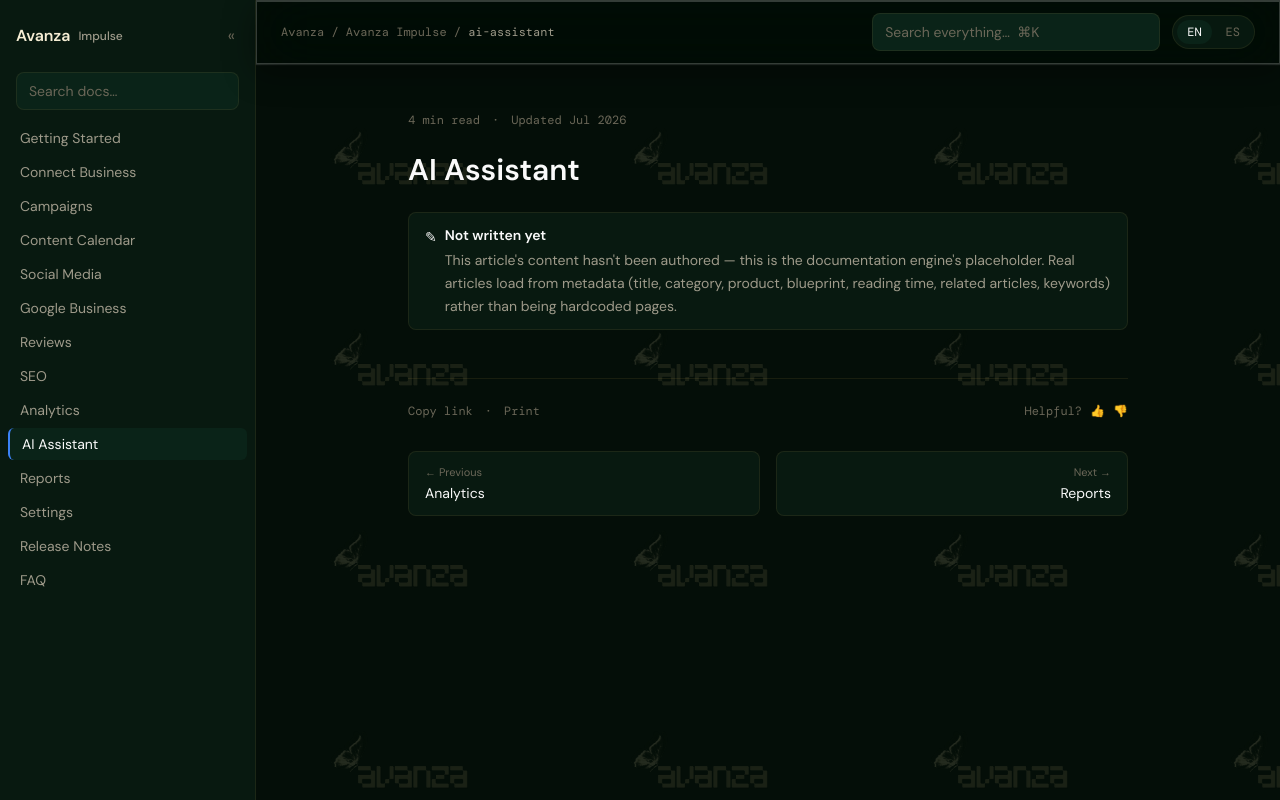
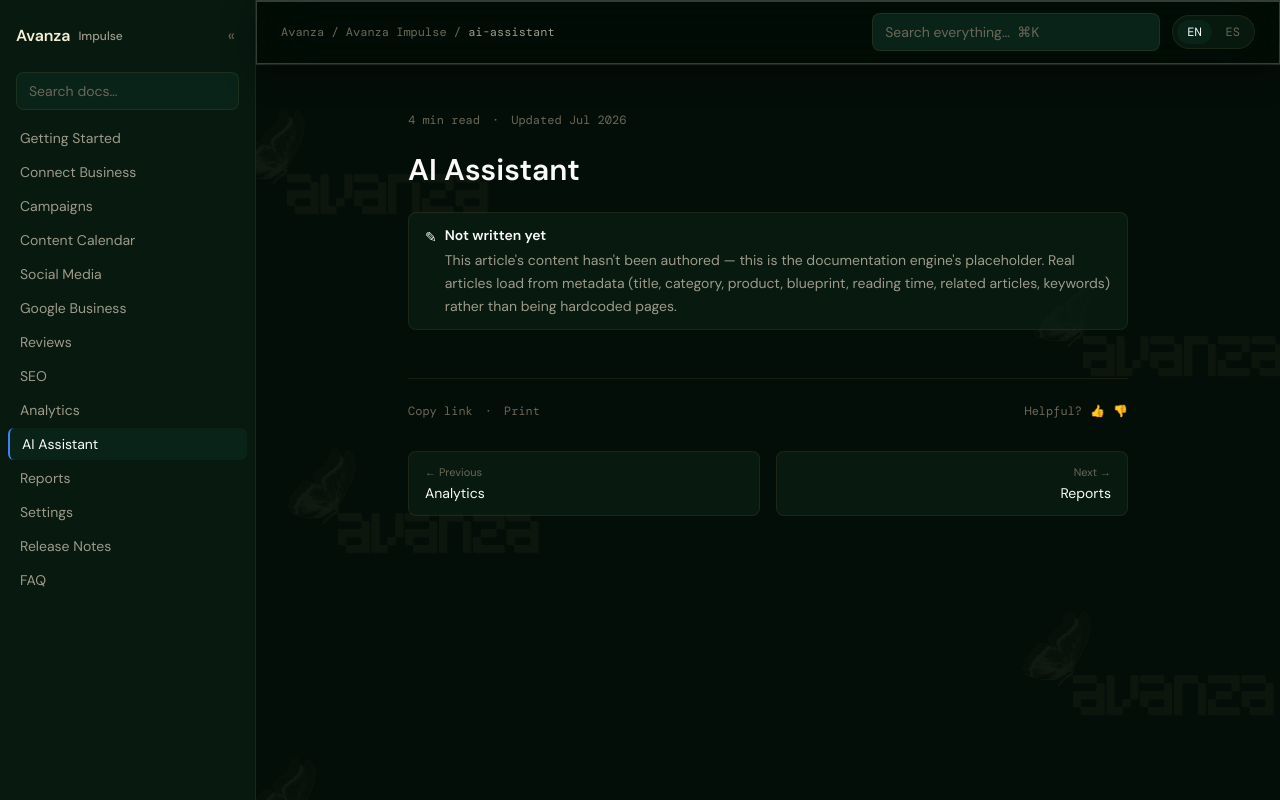
Before and after one commit to avanzatech/avanza-docs, a React (Vite) app: page /docs/en/impulse/ai-assistant in a window 1280 px wide. Built offline with nearby package versions, Linux system fonts and the light colour scheme; the HTML template or start-up script is replaced by a standard one.

Commit message:
watermark: switch dense tile grid to a few large spaced logo stamps

```diff
--- a/src/layouts/DocsLayout.tsx
+++ b/src/layouts/DocsLayout.tsx
@@ -3,7 +3,7 @@
 import { useLanguage } from "../lib/LanguageContext";
 import LanguageSwitcher from "../components/LanguageSwitcher";
 import GlobalSearch from "../components/GlobalSearch";
-import watermarkTile from "../assets/watermark-tile.png";
+import watermarkStamp from "../assets/watermark-stamp.png";
 import watermarkTilePrint from "../assets/watermark-tile-print.png";
 import { osRestaurantNav, impulseNav, kitchenPortalNav, type NavItem } from "../lib/navConfig";
 
@@ -170,16 +170,30 @@
         <main className="relative flex-1">
           {/* Faint repeating logo watermark — sits behind the content as a
               subtle brand stamp; pointer-events-none so it never interferes. */}
-          <div
-            aria-hidden
-            className="doc-watermark-screen pointer-events-none absolute inset-0 z-0"
-            style={{
-              backgroundImage: `url(${watermarkTile})`,
-              backgroundRepeat: "repeat",
-              backgroundSize: "300px auto",
-              opacity: 0.14,
-            }}
-          />
+          {/* A few large, well-spaced logo stamps down the page rather than a
+              dense repeating grid — reads as an intentional brand mark, not a
+              busy pattern. Alternating sides, generous vertical gaps. */}
+          <div aria-hidden className="doc-watermark-screen pointer-events-none absolute inset-0 z-0 overflow-hidden">
+            {[
+              { top: "4%", side: "left", off: "-3%" },
+              { top: "26%", side: "right", off: "-4%" },
+              { top: "50%", side: "left", off: "2%" },
+              { top: "72%", side: "right", off: "-3%" },
+              { top: "92%", side: "left", off: "-2%" },
+            ].map((m, i) => (
+              <img
+                key={i}
+                src={watermarkStamp}
+                alt=""
+                className="absolute w-[300px] max-w-[60vw]"
+                style={{
+                  top: m.top,
+                  [m.side]: m.off,
+                  opacity: 0.06,
+                }}
+              />
+            ))}
+          </div>
           <div
             aria-hidden
             className="doc-watermark-print pointer-events-none absolute inset-0 z-0"
```
Also changed, not shown: src/assets/watermark-stamp.png (added).
